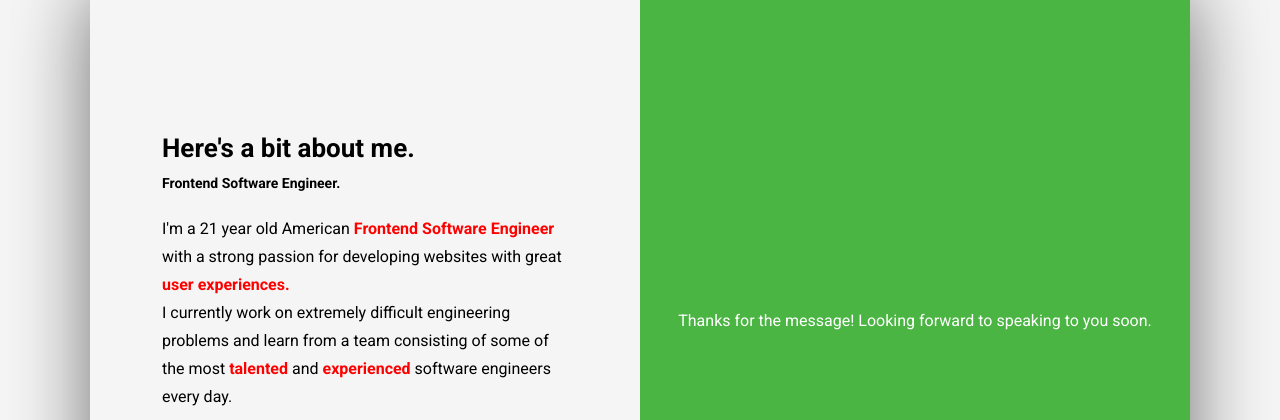
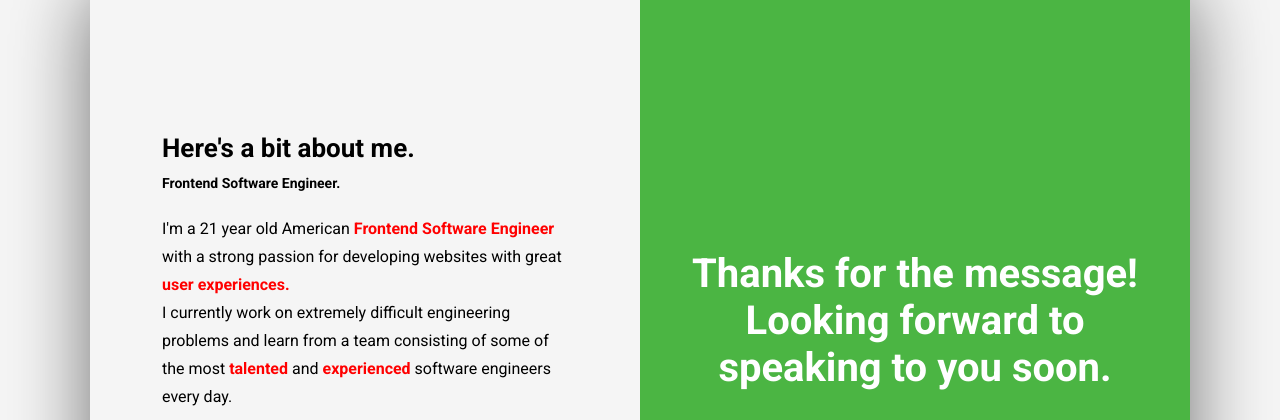
Before and after one commit to elpsycongr003/Advanced-Portfolio, a plain HTML site: page index.html in a window 1280 px wide. Shown: the part 80-500 px from the top of the page. Drawn offline with Linux system fonts and the light colour scheme.

Commit message:
aligned centered the text on the overlay-success

```diff
--- a/style.css
+++ b/style.css
@@ -395,6 +395,10 @@ nav {
 
 .modal__overlay--success {
     background-color: #4bb543;
+    font-size: 40px;
+    font-weight: 700;
+    text-align: center;
+    padding: 28px;
 }
 
 .fa-spinner {
```
